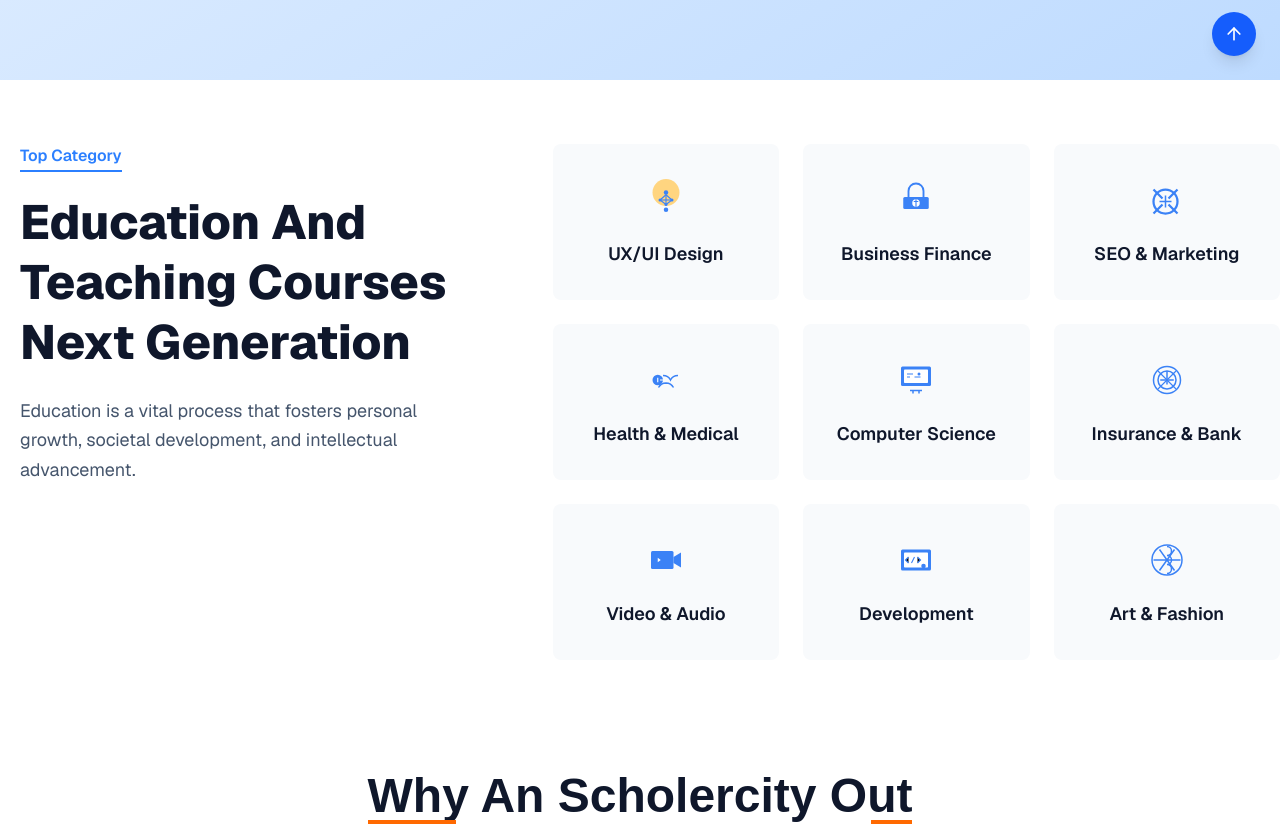
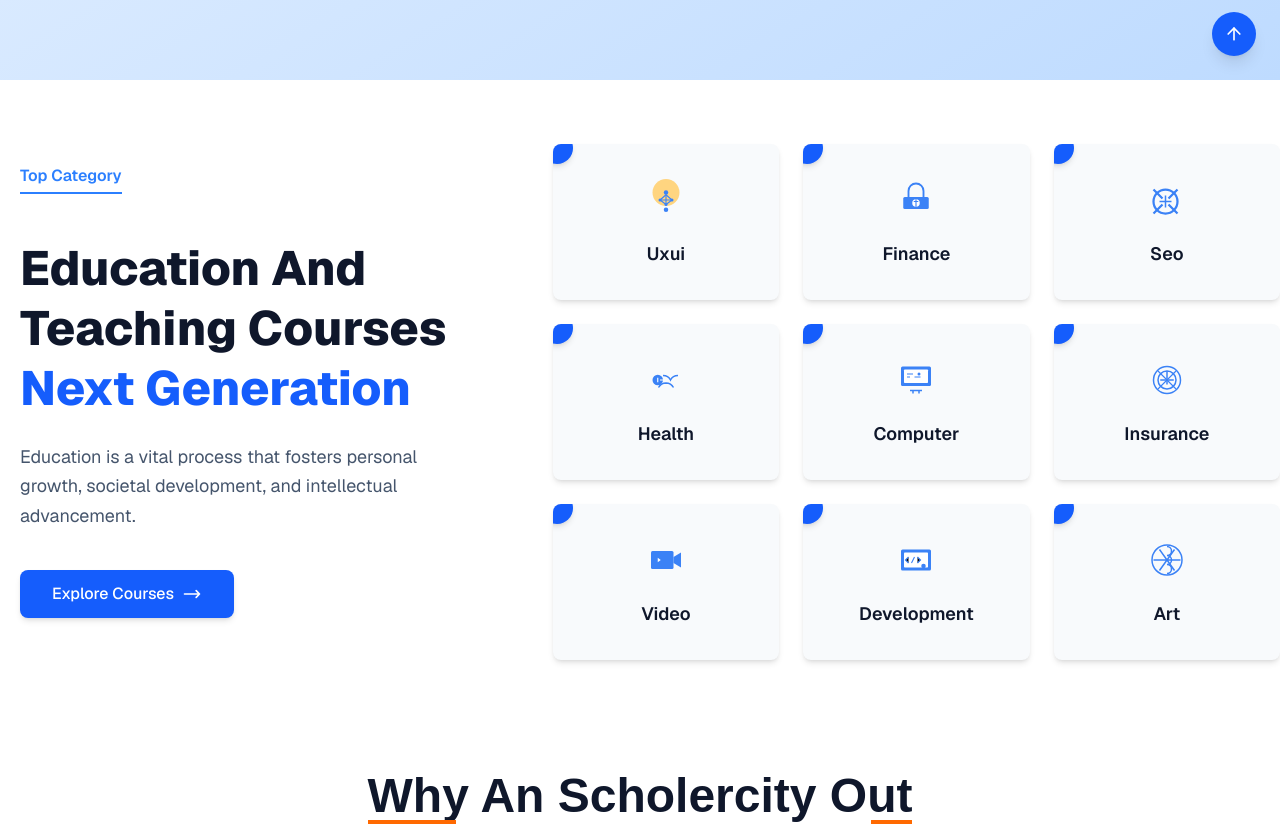
Before and after one commit to utkarshupdy/stepup_consultancy_ecom, a Next.js app: page / in a window 1280 px wide. Shown: the part 720-1555 px from the top of the page. Built offline with nearby package versions, Linux system fonts and the light colour scheme.

Commit message:
animations added

```diff
--- a/package.json
+++ b/package.json
@@ -9,6 +9,7 @@
     "lint": "next lint"
   },
   "dependencies": {
+    "framer-motion": "^12.5.0",
     "next": "15.2.1",
     "react": "^19.0.0",
     "react-dom": "^19.0.0",
--- a/src/components/s2.js
+++ b/src/components/s2.js
@@ -1,7 +1,8 @@
 // pages/index.js
 "use client"
 import Head from 'next/head';
-import { useState } from 'react';
+import { useState, useEffect } from 'react';
+import { motion } from 'framer-motion';
 
 export default function Edu() {
   // SVG icon components
@@ -86,91 +87,168 @@ export default function Edu() {
     ),
   };
 
-  // Category card component
-  function CategoryCard({ title, icon }) {
+  // Animation variants for staggered children
+  const container = {
+    hidden: { opacity: 0 },
+    show: {
+      opacity: 1,
+      transition: {
+        staggerChildren: 0.1
+      }
+    }
+  };
+
+  const item = {
+    hidden: { y: 20, opacity: 0 },
+    show: {
+      y: 0,
+      opacity: 1,
+      transition: {
+        duration: 0.5
+      }
+    }
+  };
+
+  // Hero text animation
+  const titleVariants = {
+    hidden: { opacity: 0, y: -50 },
+    visible: {
+      opacity: 1,
+      y: 0,
+      transition: {
+        duration: 0.8,
+        ease: "easeOut"
+      }
+    }
+  };
+
+  // Category card component with animations inspired by FeatureCard
+  function CategoryCard({ title, icon, index }) {
     const [isHovered, setIsHovered] = useState(false);
 
     return (
-      <div
-        className={`bg-slate-50 p-8 rounded-lg text-center transition-colors duration-300 cursor-pointer ${isHovered ? 'bg-slate-200' : ''}`}
+      <motion.div
+        variants={item}
+        className={`bg-slate-50 p-8 rounded-lg text-center transition-all duration-300 cursor-pointer relative overflow-hidden
+          ${isHovered ? 'shadow-lg bg-slate-100 transform -translate-y-2' : 'shadow-md'}`}
         onMouseEnter={() => setIsHovered(true)}
         onMouseLeave={() => setIsHovered(false)}
       >
-        <div className="flex justify-center items-center mb-4">
+        {/* Number indicator similar to FeatureCard */}
+        <div className="absolute -top-3 -left-3 w-8 h-8 rounded-full bg-blue-600 flex items-center justify-center text-white font-bold text-sm shadow-md">
+
+        </div>
+
+        <motion.div
+          className="flex justify-center items-center mb-4"
+          animate={isHovered ? { scale: 1.1 } : { scale: 1 }}
+          transition={{ duration: 0.3 }}
+        >
           {icon}
-        </div>
+        </motion.div>
         <h3 className="text-lg font-semibold text-slate-900">{title}</h3>
-      </div>
+
+        {/* Bottom blue line animation like in FeatureCard */}
+        <motion.div
+          className="absolute bottom-0 left-0 h-1 bg-blue-600"
+          initial={{ width: 0 }}
+          animate={{ width: isHovered ? '100%' : 0 }}
+          transition={{ duration: 0.3 }}
+        />
+      </motion.div>
     );
   }
 
   return (
-    <div className=" bg-white font-sans">
+    <div className="bg-white font-sans">
       <Head>
         <title>Education And Teaching Courses</title>
         <meta name="description" content="Education courses for the next generation" />
         <link rel="icon" href="/favicon.ico" />
       </Head>
 
-      <main className="py-16 ">
+      <main className="py-16">
         <div className="flex flex-col md:flex-row gap-8">
-          {/* Left Content */}
-          <div className="w-full md:w-5/12 text-left md:pr-12">
-            <span className="text-blue-500 m-5 font-semibold text-base pb-1 border-b-2 border-blue-500">
+          {/* Left Content with animations */}
+          <motion.div
+            className="w-full md:w-5/12 text-left md:pr-12"
+            initial="hidden"
+            animate="visible"
+            variants={titleVariants}
+          >
+            <motion.span
+              className="text-blue-500 m-5 font-semibold text-base pb-1 border-b-2 border-blue-500 inline-block"
+              initial={{ width: 0 }}
+              animate={{ width: "auto" }}
+              transition={{ delay: 0.3, duration: 0.8 }}
+            >
               Top Category
-            </span>
+            </motion.span>
 
-            <h1 className="mt-6 text-5xl font-extrabold m-5 text-slate-900 leading-tight">
+            <motion.h1
+              className="mt-6 text-5xl font-extrabold m-5 text-slate-900 leading-tight"
+              variants={titleVariants}
+            >
               Education And<br />
               Teaching Courses<br />
-              Next Generation
-            </h1>
+              <motion.span
+                className="text-blue-600"
+                initial={{ opacity: 0 }}
+                animate={{ opacity: 1 }}
+                transition={{ delay: 0.6, duration: 0.8 }}
+              >
+                Next Generation
+              </motion.span>
+            </motion.h1>
 
-            <p className="mt-6 text-lg text-slate-600 m-5 leading-relaxed">
+            <motion.p
+              className="mt-6 text-lg text-slate-600 m-5 leading-relaxed"
+              initial={{ opacity: 0 }}
+              animate={{ opacity: 1 }}
+              transition={{ delay: 0.8, duration: 0.8 }}
+            >
               Education is a vital process that fosters personal <br /> growth,
               societal development, and intellectual advancement.
-            </p>
-          </div>
+            </motion.p>
 
-          {/* Right Grid */}
-          <div className="w-full md:w-7/12 bg-white grid grid-cols-1 sm:grid-cols-2 lg:grid-cols-3 gap-6">
-            <CategoryCard
-              title="UX/UI Design"
-              icon={icons.uxui}
-            />
-            <CategoryCard
-              title="Business Finance"
-              icon={icons.finance}
-            />
-            <CategoryCard
-              title="SEO & Marketing"
-              icon={icons.seo}
-            />
-            <CategoryCard
-              title="Health & Medical"
-              icon={icons.health}
-            />
-            <CategoryCard
-              title="Computer Science"
-              icon={icons.computer}
-            />
-            <CategoryCard
-              title="Insurance & Bank"
-              icon={icons.insurance}
-            />
-            <CategoryCard
-              title="Video & Audio"
-              icon={icons.video}
-            />
-            <CategoryCard
-              title="Development"
-              icon={icons.development}
-            />
-            <CategoryCard
-              title="Art & Fashion"
-              icon={icons.art}
-            />
-          </div>
+            <motion.div
+              initial={{ opacity: 0, y: 20 }}
+              animate={{ opacity: 1, y: 0 }}
+              transition={{ delay: 1, duration: 0.5 }}
+            >
+              <a
+                href="#explore"
+                className="inline-flex items-center px-8 py-3 bg-blue-600 hover:bg-blue-700 text-white font-medium rounded-lg shadow-md transition-all duration-300 hover:shadow-lg m-5"
+              >
+                Explore Courses
+                <svg
+                  className="ml-2 w-5 h-5"
+                  fill="none"
+                  viewBox="0 0 24 24"
+                  stroke="currentColor"
+                >
+                  <path strokeLinecap="round" strokeLinejoin="round" strokeWidth={2} d="M17 8l4 4m0 0l-4 4m4-4H3" />
+                </svg>
+              </a>
+            </motion.div>
+          </motion.div>
+
+          {/* Right Grid with staggered animation */}
+          <motion.div
+            className="w-full md:w-7/12 bg-white grid grid-cols-1 sm:grid-cols-2 lg:grid-cols-3 gap-6"
+            variants={container}
+            initial="hidden"
+            animate="show"
+          >
+            {Object.entries(icons).map(([key, icon], index) => (
+              <CategoryCard
+                key={key}
+                title={key.charAt(0).toUpperCase() + key.slice(1).replace(/([A-Z])/g, ' $1').trim()}
+                icon={icon}
+                index={index}
+              />
+            ))}
+          </motion.div>
         </div>
       </main>
     </div>
```
Also changed, not shown: 1 other file (tests, documents, lock files or other folders).
